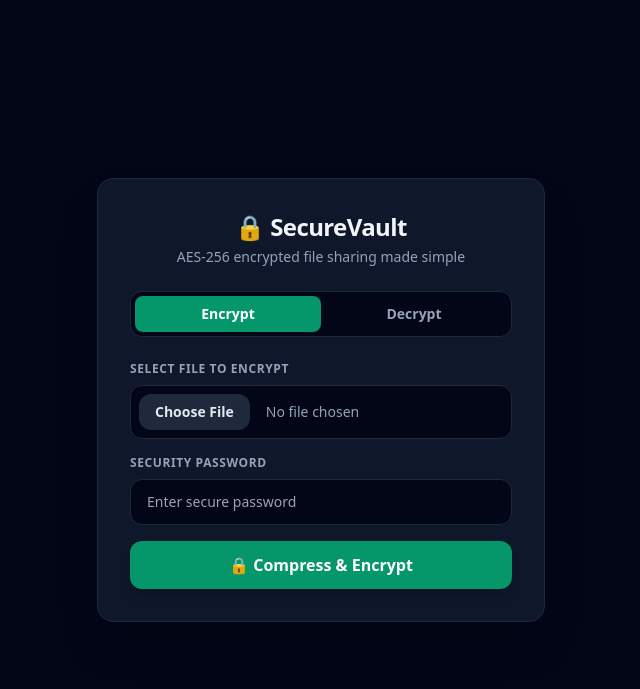
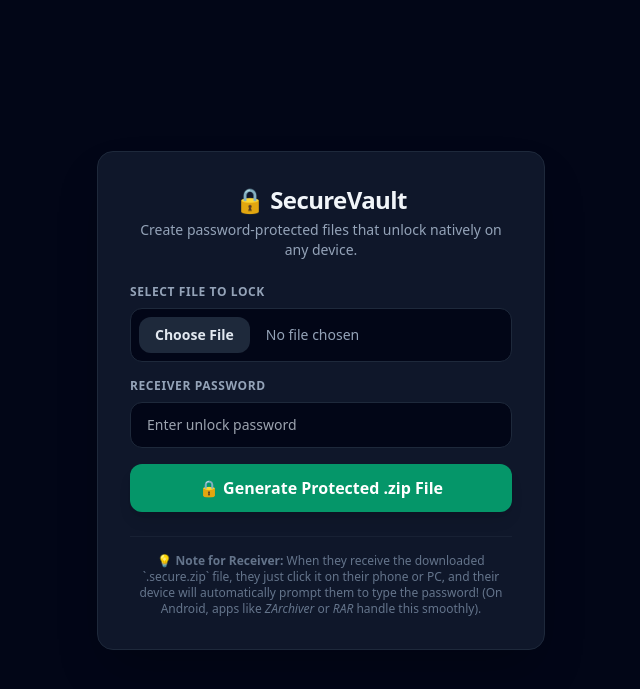
Before and after one commit to ALI-FAKI/compress, a Flask app: page / in a window 1280 px wide. Shown: the top 689 px of the page, without its empty margins (319-959 px from the left). Run offline with Flask 3, Linux system fonts and the light colour scheme; some libraries are stand-ins or nearby versions.

Commit message:
Update index.html

```diff
--- a/templates/index.html
+++ b/templates/index.html
@@ -3,7 +3,7 @@
 <head>
     <meta charset="UTF-8">
     <meta name="viewport" content="width=device-width, initial-scale=1.0">
-    <title>SecureVault - Web File Encryption</title>
+    <title>SecureVault - Native Password-Protected Files</title>
     <script src="https://cdn.tailwindcss.com"></script>
 </head>
 <body class="bg-slate-950 text-slate-100 min-h-screen flex flex-col items-center justify-center p-4">
@@ -13,70 +13,42 @@
         <!-- Header -->
         <div class="mb-6 text-center">
             <h1 class="text-2xl font-bold tracking-tight">🔒 SecureVault</h1>
-            <p class="text-sm text-slate-400 mt-1">AES-256 encrypted file sharing made simple</p>
-        </div>
-
-        <!-- Mode Selector Tabs -->
-        <div class="flex bg-slate-950 p-1 rounded-xl mb-6 border border-slate-800">
-            <button id="tab-encrypt" onclick="switchTab('encrypt')" class="flex-1 py-2 text-sm font-semibold rounded-lg bg-emerald-600 text-white transition">Encrypt</button>
-            <button id="tab-decrypt" onclick="switchTab('decrypt')" class="flex-1 py-2 text-sm font-semibold rounded-lg text-slate-400 hover:text-white transition">Decrypt</button>
+            <p class="text-sm text-slate-400 mt-1">Create password-protected files that unlock natively on any device.</p>
         </div>
 
         <!-- Form -->
-        <form id="action-form" onsubmit="handleSubmit(event)" class="space-y-4">
-            <input type="hidden" id="mode" value="encrypt">
-
+        <form onsubmit="handleEncrypt(event)" class="space-y-4">
             <!-- File Input -->
             <div>
-                <label id="file-label" class="block text-xs font-semibold uppercase tracking-wider text-slate-400 mb-2">Select File to Encrypt</label>
+                <label class="block text-xs font-semibold uppercase tracking-wider text-slate-400 mb-2">Select File to Lock</label>
                 <input type="file" id="file-input" required class="w-full text-sm text-slate-400 file:mr-4 file:py-2 file:px-4 file:rounded-xl file:border-0 file:text-sm file:font-semibold file:bg-slate-800 file:text-slate-200 hover:file:bg-slate-700 cursor-pointer border border-slate-800 rounded-xl p-2 bg-slate-950"/>
             </div>
 
             <!-- Password Input -->
             <div>
-                <label class="block text-xs font-semibold uppercase tracking-wider text-slate-400 mb-2">Security Password</label>
-                <input type="password" id="password-input" placeholder="Enter secure password" required class="w-full bg-slate-950 border border-slate-800 rounded-xl px-4 py-3 text-sm focus:outline-none focus:border-emerald-500 transition"/>
+                <label class="block text-xs font-semibold uppercase tracking-wider text-slate-400 mb-2">Receiver Password</label>
+                <input type="password" id="password-input" placeholder="Enter unlock password" required class="w-full bg-slate-950 border border-slate-800 rounded-xl px-4 py-3 text-sm focus:outline-none focus:border-emerald-500 transition"/>
             </div>
 
             <!-- Submit Button -->
             <button type="submit" id="submit-btn" class="w-full py-3 px-4 rounded-xl font-semibold bg-emerald-600 hover:bg-emerald-500 text-white shadow-lg transition duration-200">
-                🔒 Compress & Encrypt
+                🔒 Generate Protected .zip File
             </button>
         </form>
 
         <!-- Status Box -->
         <div id="status-box" class="mt-4 hidden p-3 rounded-xl text-xs text-center"></div>
 
+        <!-- Info Note -->
+        <div class="mt-6 text-xs text-slate-500 text-center border-t border-slate-800/60 pt-4">
+            💡 <strong>Note for Receiver:</strong> When they receive the downloaded `.secure.zip` file, they just click it on their phone or PC, and their device will automatically prompt them to type the password! (On Android, apps like <em>ZArchiver</em> or <em>RAR</em> handle this smoothly).
+        </div>
+
     </div>
 
     <script>
-        function switchTab(mode) {
-            const isEncrypt = mode === 'encrypt';
-            document.getElementById('mode').value = mode;
-
-            const encTab = document.getElementById('tab-encrypt');
-            const decTab = document.getElementById('tab-decrypt');
-            const submitBtn = document.getElementById('submit-btn');
-            const fileLabel = document.getElementById('file-label');
-
-            if (isEncrypt) {
-                encTab.className = "flex-1 py-2 text-sm font-semibold rounded-lg bg-emerald-600 text-white transition";
-                decTab.className = "flex-1 py-2 text-sm font-semibold rounded-lg text-slate-400 hover:text-white transition";
-                submitBtn.className = "w-full py-3 px-4 rounded-xl font-semibold bg-emerald-600 hover:bg-emerald-500 text-white shadow-lg transition duration-200";
-                submitBtn.innerText = "🔒 Compress & Encrypt";
-                fileLabel.innerText = "Select File to Encrypt";
-            } else {
-                decTab.className = "flex-1 py-2 text-sm font-semibold rounded-lg bg-blue-600 text-white transition";
-                encTab.className = "flex-1 py-2 text-sm font-semibold rounded-lg text-slate-400 hover:text-white transition";
-                submitBtn.className = "w-full py-3 px-4 rounded-xl font-semibold bg-blue-600 hover:bg-blue-500 text-white shadow-lg transition duration-200";
-                submitBtn.innerText = "📂 Decrypt & Extract Archive";
-                fileLabel.innerText = "Select .secure.zip Archive";
-            }
-        }
-
-        async function handleSubmit(event) {
+        async function handleEncrypt(event) {
             event.preventDefault();
-            const mode = document.getElementById('mode').value;
             const fileInput = document.getElementById('file-input');
             const passwordInput = document.getElementById('password-input');
             const statusBox = document.getElementById('status-box');
@@ -90,19 +62,17 @@
 
             submitBtn.disabled = true;
             statusBox.className = "mt-4 p-3 rounded-xl text-xs text-center bg-slate-800 text-slate-300 block";
-            statusBox.innerText = "Processing request...";
-
-            const endpoint = mode === 'encrypt' ? '/api/encrypt' : '/api/decrypt';
+            statusBox.innerText = "Encrypting file with AES-256...";
 
             try {
-                const response = await fetch(endpoint, {
+                const response = await fetch('/api/create-secure-zip', {
                     method: 'POST',
                     body: formData
                 });
 
                 if (!response.ok) {
                     const err = await response.json();
-                    throw new Error(err.error || "Operation failed");
+                    throw new Error(err.error || "Encryption failed");
                 }
 
                 // Trigger file download automatically
@@ -110,13 +80,14 @@
                 const url = window.URL.createObjectURL(blob);
                 const a = document.createElement('a');
                 a.href = url;
-                a.download = mode === 'encrypt' ? 'secure_archive.zip' : 'decrypted_files.zip';
+                a.download = fileInput.files[0].name + ".secure.zip";
                 document.body.appendChild(a);
                 a.click();
                 a.remove();
+                window.URL.revokeObjectURL(url);
 
                 statusBox.className = "mt-4 p-3 rounded-xl text-xs text-center bg-emerald-950 text-emerald-300 border border-emerald-800 block";
-                statusBox.innerText = "Success! File downloaded to your device.";
+                statusBox.innerText = "Success! Send this .secure.zip file to the receiver. When they click it, their device will ask for the password.";
             } catch (err) {
                 statusBox.className = "mt-4 p-3 rounded-xl text-xs text-center bg-rose-950 text-rose-300 border border-rose-800 block";
                 statusBox.innerText = err.message;
```
